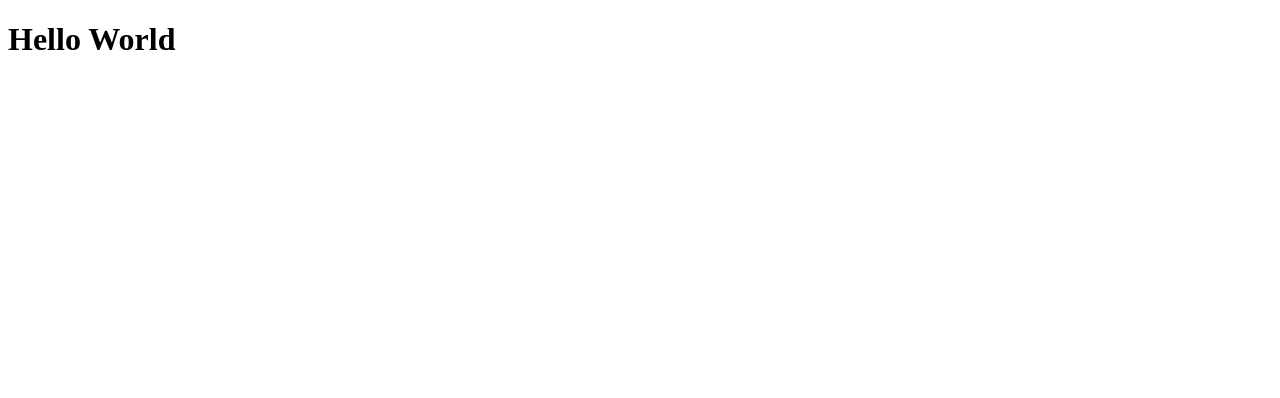
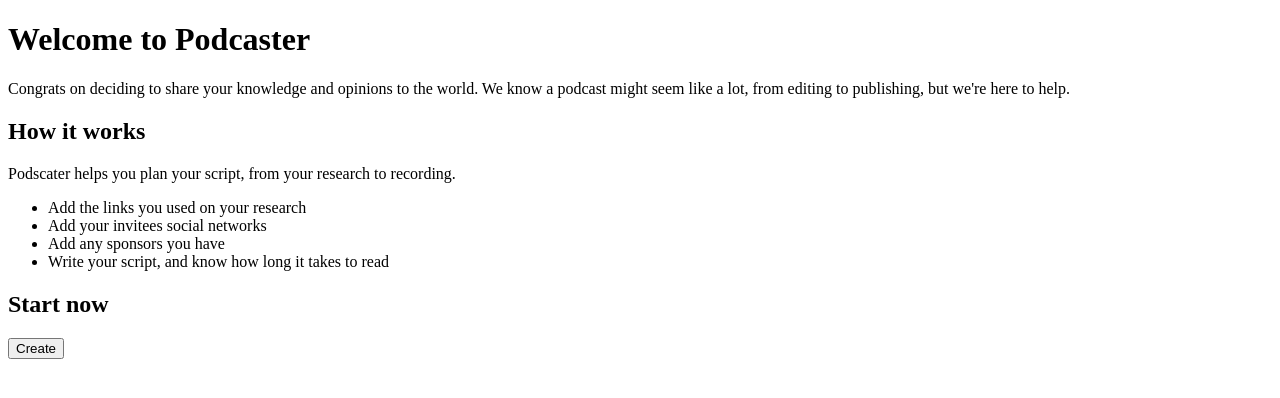
Before and after one commit to EstebanDalelR/podcaster, a Next.js app: page / in a window 1280 px wide. Shown: the top 398 px of the page. Built offline with nearby package versions, Linux system fonts and the light colour scheme.

Commit message:
Added a homepage, no styles

```diff
--- a/pages/index.tsx
+++ b/pages/index.tsx
@@ -1,5 +1,26 @@
 import * as React from "react";
+import Link from "next/link"
 const Index = () => {
-  return <h1>Hello World</h1>;
+  return (
+    <>
+      <h1>Welcome to Podcaster</h1>
+      <p>
+        Congrats on deciding to share your knowledge and opinions to the world.
+        We know a podcast might seem like a lot, from editing to publishing, but we're here to help.
+      </p>
+      <h2>How it works</h2>
+      <p><span>Podscater</span> helps you plan your script, from your research to recording.</p>
+      <ul>
+        <li>Add the links you used on your research</li>
+        <li>Add your invitees social networks</li>
+        <li>Add any sponsors you have</li>
+        <li>Write your script, and know how long it takes to read</li>
+      </ul>
+      <h2>Start now</h2>
+      <Link href="/create">
+        <button>Create</button>
+      </Link>
+    </>
+  )
 }
 export default Index;
```
